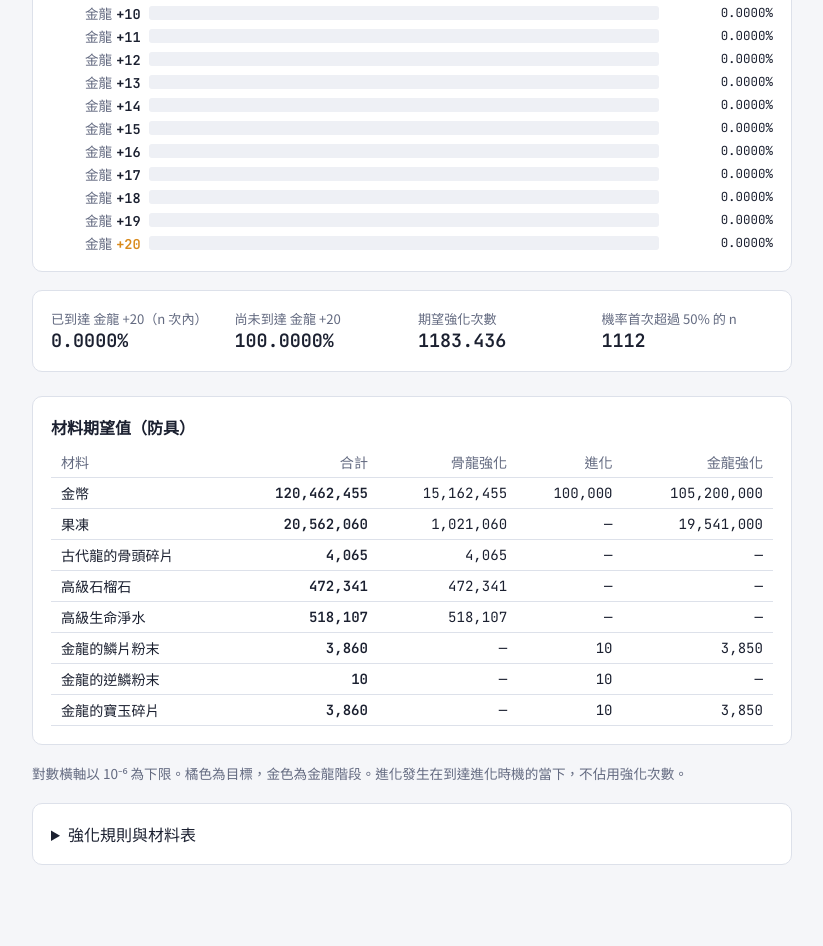
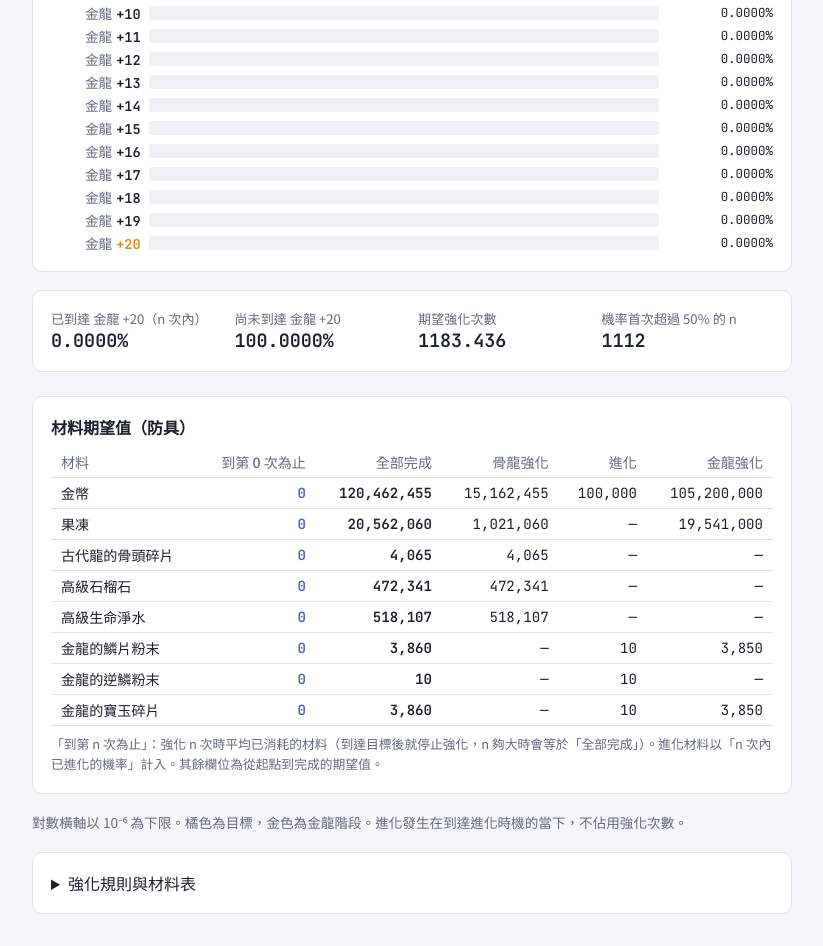
Before and after one commit to turtle-milktea/enhance-sim, a plain HTML site: page bone-dragon/index.html in a window 1280 px wide. Shown: the part 973-1919 px from the top of the page, without its empty margins (228-1051 px from the left). Before the commit the page ends 1870 px from the top, so only its background shows below. Drawn offline with Linux system fonts and the light colour scheme.

Commit message:
Bone/gold dragon: expected materials consumed by attempt n
Co-Authored-By: Claude Opus 5.5 <noreply@anthropic.com>
Claude-Session: https://claude.ai/code/session_01BTAvAgDSiDPcJicNW4BLrP

```diff
--- a/bone-dragon/index.html
+++ b/bone-dragon/index.html
@@ -73,6 +73,9 @@ td.dropcell{color:var(--drop);font-weight:500}
 .mats table td:first-child{font-family:var(--sans)}
 .mats tfoot td{font-weight:600}
 .mats td.sum{font-weight:600}
+.mats td.now{font-weight:600;color:var(--bar)}
+.matsNote{font-size:.8rem;color:var(--muted);margin:8px 0 0;line-height:1.6}
+@media (max-width:480px){.mats table{font-size:.74rem}.mats th,.mats td{padding:5px 4px}.mats td:first-child,.mats th{white-space:normal}.mats td:first-child{min-width:4.5em}}
 .mats table td:not(:first-child),.mats table th:not(:first-child){text-align:right}
 h2{font-size:1rem;margin:0 0 8px}
 .rulesH{font-size:.92rem;font-weight:600;margin:16px 0 0}
@@ -123,6 +126,7 @@ h2{font-size:1rem;margin:0 0 8px}
   <section class="panel mats">
     <h2 id="matsTitle">材料期望值</h2>
     <div class="tblwrap" style="margin-top:0"><table id="mats"><thead></thead><tbody></tbody><tfoot></tfoot></table></div>
+    <p class="matsNote">「到第 n 次為止」：強化 n 次時平均已消耗的材料（到達目標後就停止強化，n 夠大時會等於「全部完成」）。進化材料以「n 次內已進化的機率」計入。其餘欄位為從起點到完成的期望值。</p>
   </section>
 
   <p class="note" id="note">對數橫軸以 10⁻⁶ 為下限。橘色為目標，金色為金龍階段。進化發生在到達進化時機的當下，不佔用強化次數。</p>
@@ -230,9 +234,17 @@ function table(c){
   // 逐次推算 0..MAXN 次後的分布
   const out=new Float64Array((MAXN+1)*S); let v=new Float64Array(S); v[s0]=1;
   let med=null;
+  // 到第 n 次為止的材料消耗期望值：前 n 次強化各自的消耗，加上「n 次內已進化的機率 × 進化材料」
+  const MK=MAT_ORDER.length, cost=MAT_ORDER.map(()=>new Float64Array(S)), goldIdx=[];
+  states.forEach((st,i)=>{ const {eq,lv}=parse(st); if(eq==="gold") goldIdx.push(i); if(i===g) return;
+    MAT_ORDER.forEach((m,a)=>{ const arr=EQ[eq].mat[c.part][m]; if(arr) cost[a][i]=arr[lv+1]; }); });
+  const evoAmt=MAT_ORDER.map(m=>segs.length===2?(EVOLVE[m]||0):0);
+  const cum=new Float64Array((MAXN+1)*MK), run=new Float64Array(MK);
   for(let n=0;n<=MAXN;n++){
     out.set(v,n*S);
     if(med===null && v[g]>0.5) med=n;
+    let pe=0; if(segs.length===2) for(const i of goldIdx) pe+=v[i];
+    for(let a=0;a<MK;a++){ cum[n*MK+a]=run[a]+pe*evoAmt[a]; let t=0; const ca=cost[a]; for(let i=0;i<S;i++) if(ca[i]) t+=v[i]*ca[i]; run[a]+=t; }
     const w=new Float64Array(S);
     for(let i=0;i<S;i++){ const x=v[i]; if(!x) continue; for(const [j,p] of T[i]) w[j]+=x*p; }
     v=w;
@@ -251,7 +263,7 @@ function table(c){
   states.forEach((s,i)=>{ if(i===g||!visits[i]) return; const {eq,lv}=parse(s);
     for(const [m,arr] of Object.entries(EQ[eq].mat[c.part])) if(arr[lv+1]) mats[eq][m]=(mats[eq][m]||0)+visits[i]*arr[lv+1]; });
   if(segs.length===2) for(const [m,q] of Object.entries(EVOLVE)) mats.evo[m]=q;
-  return cache[ck]={states,out,S,g,med,E,mats,evolves:segs.length===2};
+  return cache[ck]={states,out,S,g,med,E,mats,cum,evolves:segs.length===2};
 }
 
 // ===== 選單 =====
@@ -312,10 +324,11 @@ function render(){
   const cols=[["骨龍強化","bone"],["進化","evo"],["金龍強化","gold"]].filter(([,k])=>Object.keys(t.mats[k]).length || (k==="evo"&&t.evolves));
   const used=MAT_ORDER.filter(m=>cols.some(([,k])=>t.mats[k][m]));
   const tbl=$("mats");
-  tbl.tHead.innerHTML="<tr><th>材料</th>"+(cols.length>1?"<th>合計</th>":"")+cols.map(([h])=>"<th>"+h+"</th>").join("")+"</tr>";
+  tbl.tHead.innerHTML="<tr><th>材料</th><th>到第 "+n+" 次為止</th><th>全部完成</th>"+(cols.length>1?cols.map(([h])=>"<th>"+h+"</th>").join(""):"")+"</tr>";
   tbl.tBodies[0].innerHTML=used.map(m=>{
     const vals=cols.map(([,k])=>t.mats[k][m]||0), sum=vals.reduce((a,b)=>a+b,0);
-    return "<tr><td>"+m+"</td>"+(cols.length>1?'<td class="sum">'+fmt(sum)+"</td>":"")+vals.map(v=>"<td>"+(v?fmt(v):"—")+"</td>").join("")+"</tr>";
+    const atN=t.cum[n*MAT_ORDER.length+MAT_ORDER.indexOf(m)];
+    return "<tr><td>"+m+'</td><td class="now">'+(atN?fmt(atN):"0")+'</td><td class="sum">'+fmt(sum)+"</td>"+(cols.length>1?vals.map(v=>"<td>"+(v?fmt(v):"—")+"</td>").join(""):"")+"</tr>";
   }).join("");
 }
 
```
